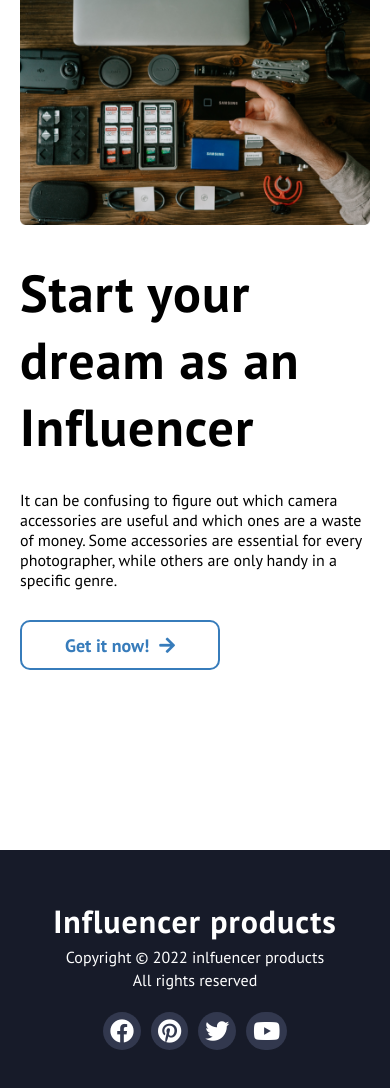
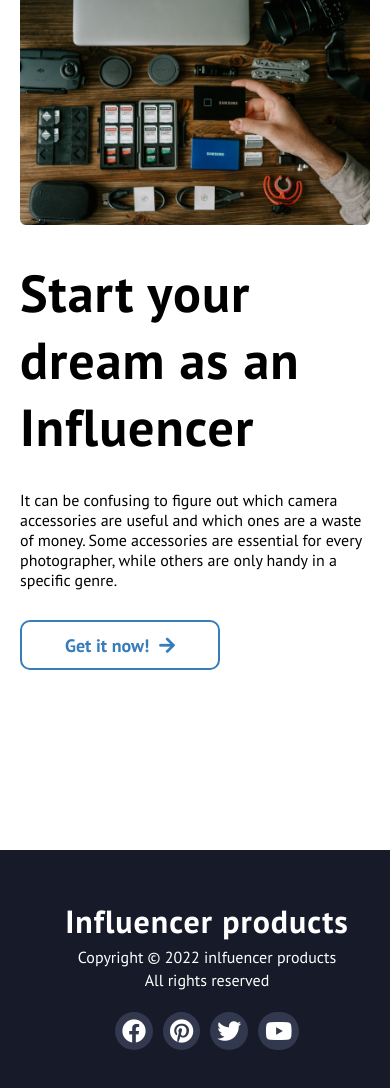
Before and after one commit to AskatAsh/Hero-Gear, a plain HTML site: page index.html in a window 390 px wide. Shown: the part 6323-7411 px from the top of the page. Drawn offline with Linux system fonts and the light colour scheme.

Commit message:
footer section width adjusted

```diff
--- a/style.css
+++ b/style.css
@@ -414,4 +414,7 @@ footer .contacts span.fab:hover {
     margin-top: 30px;
     width: 350px;
   }
+  footer {
+    width: 414px;
+  }
 }
```
